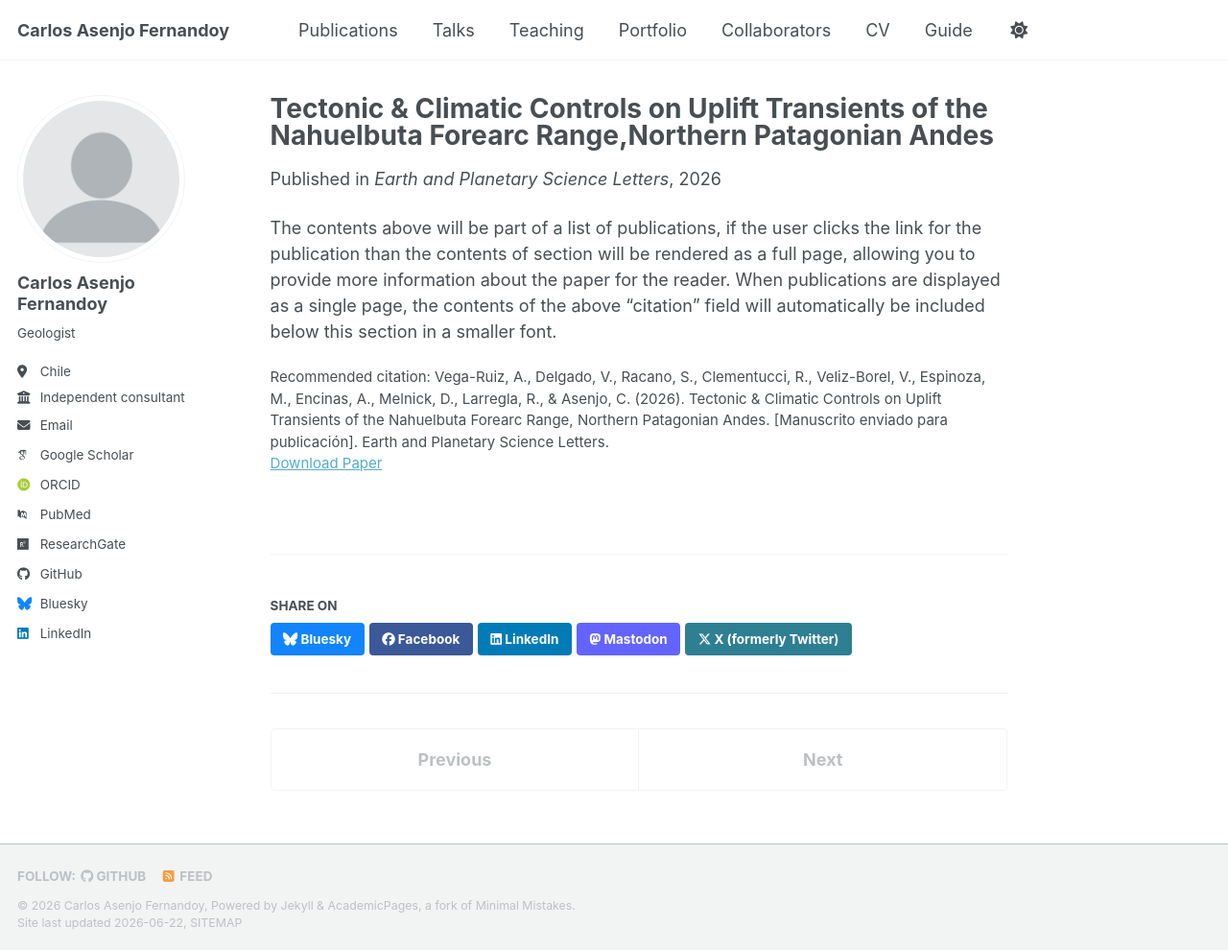
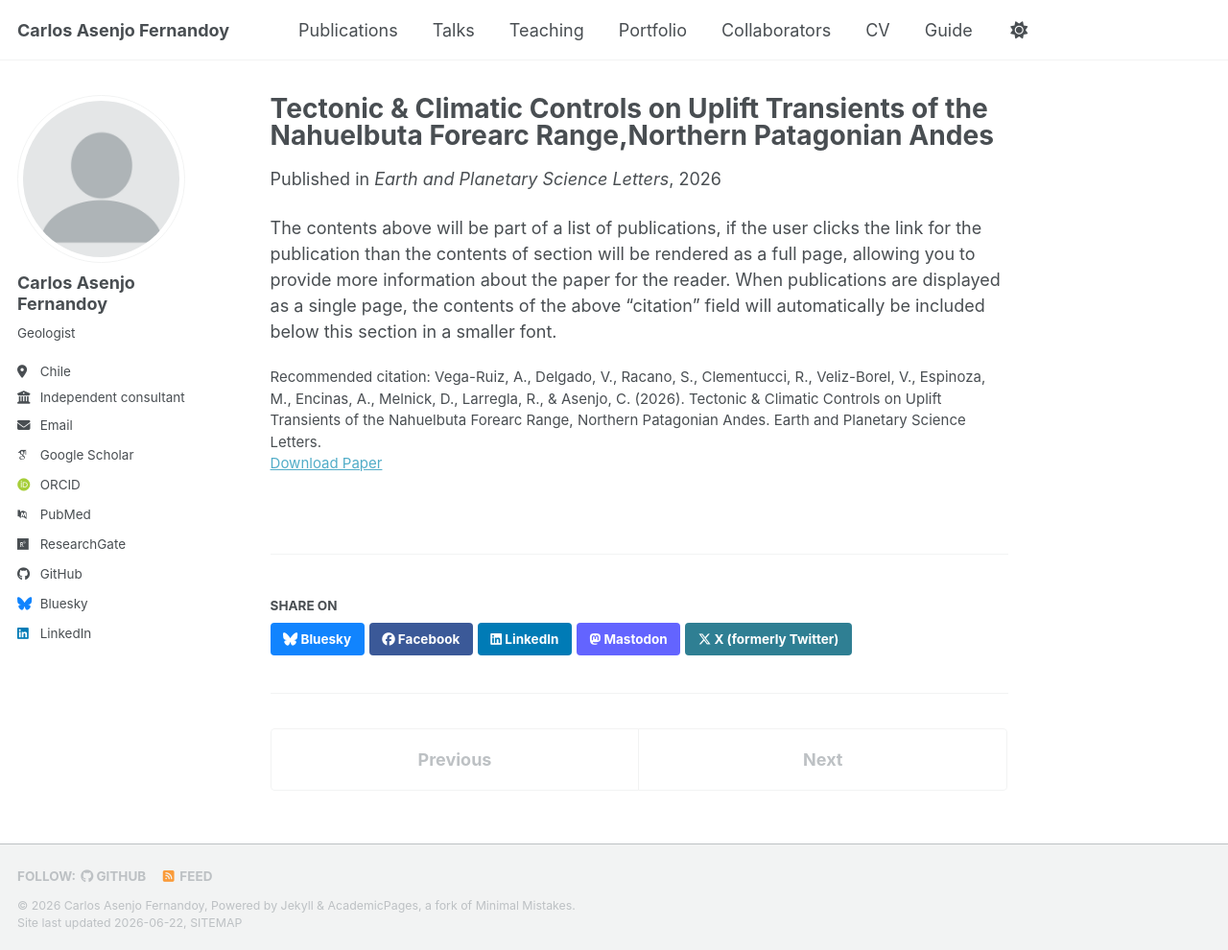
Before and after one commit to asenjocarlos/asenjocarlos.github.io, a Jekyll site: the page built from _publications/2009-10-01-paper-title-number-1.md, in a window 1280 px wide and 990 px high. Shown: the whole window at 96% size. Built offline with Jekyll 4.4.1, drawn with Linux system fonts in a browser that asks for light colours; some web fonts are replaced; a script bundle is joined from its source files by our own code; library files that are not in the unit come from our copies.

Commit message:
Update citation format in publication entry
Removed '[Manuscrito enviado para publicación]' from citation.

```diff
--- a/_publications/2009-10-01-paper-title-number-1.md
+++ b/_publications/2009-10-01-paper-title-number-1.md
@@ -7,6 +7,6 @@ excerpt: 'In press'
 date: 2026-05-13
 venue: 'Earth and Planetary Science Letters'
 paperurl: 'https://www.sciencedirect.com/science/article/pii/S0012821X26002815'
-citation: 'Vega-Ruiz, A., Delgado, V., Racano, S., Clementucci, R., Veliz-Borel, V., Espinoza, M., Encinas, A., Melnick, D., Larregla, R., & Asenjo, C. (2026). Tectonic & Climatic Controls on Uplift Transients of the Nahuelbuta Forearc Range, Northern Patagonian Andes. [Manuscrito enviado para publicación]. Earth and Planetary Science Letters.'
+citation: 'Vega-Ruiz, A., Delgado, V., Racano, S., Clementucci, R., Veliz-Borel, V., Espinoza, M., Encinas, A., Melnick, D., Larregla, R., & Asenjo, C. (2026). Tectonic & Climatic Controls on Uplift Transients of the Nahuelbuta Forearc Range, Northern Patagonian Andes. Earth and Planetary Science Letters.'
 ---
 The contents above will be part of a list of publications, if the user clicks the link for the publication than the contents of section will be rendered as a full page, allowing you to provide more information about the paper for the reader. When publications are displayed as a single page, the contents of the above "citation" field will automatically be included below this section in a smaller font.
```
